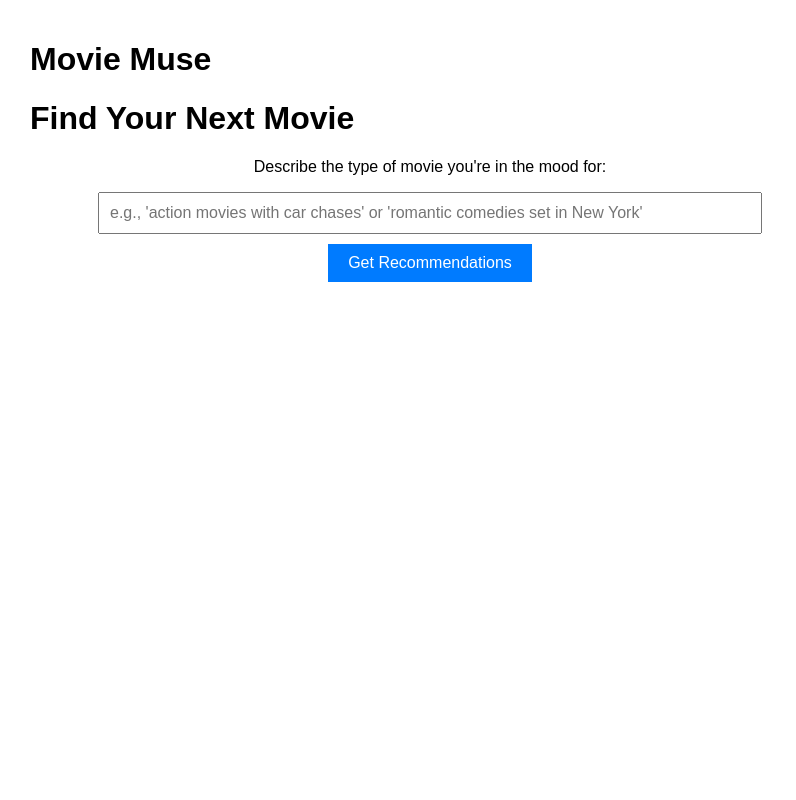
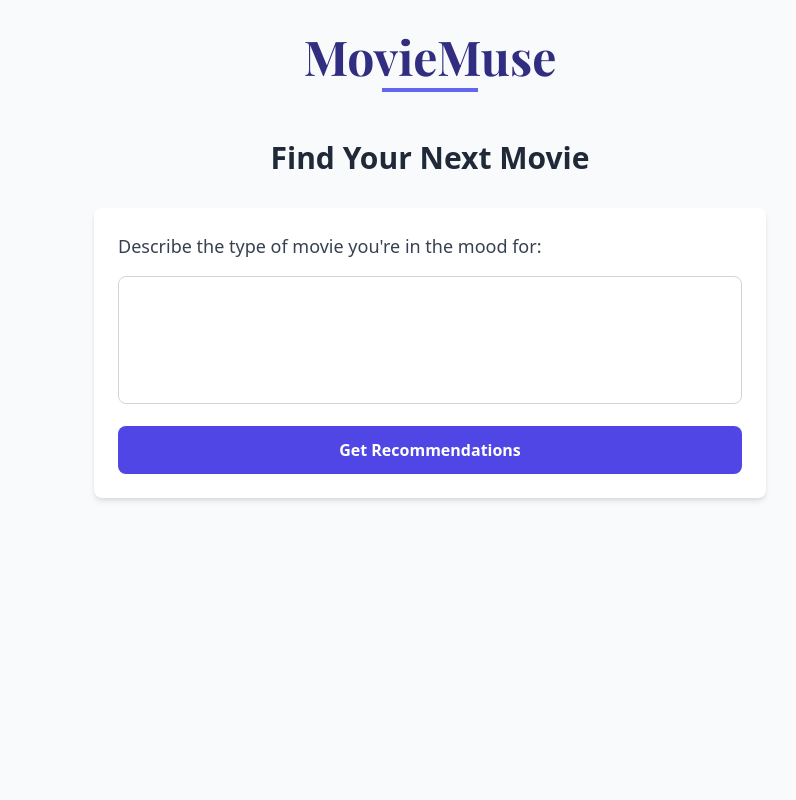
Before and after one commit to Mufasaxi/MovieMuse, a Flask app: page / in a window 1280 px wide. Shown: the whole page, without its empty margins (210-1006 px from the left). Run offline with Flask 3, Linux system fonts and the light colour scheme.

Commit message:
feat: prettify index.html

```diff
--- a/templates/index.html
+++ b/templates/index.html
@@ -1,46 +1,40 @@
 <!DOCTYPE html>
-<html>
+<html lang="en">
 <head>
-    <title>MovieMuse</title>
+    <meta charset="UTF-8">
+    <meta name="viewport" content="width=device-width, initial-scale=1.0">
+    <title>Movie Muse</title>
+    <link href="https://cdnjs.cloudflare.com/ajax/libs/tailwindcss/2.2.19/tailwind.min.css" rel="stylesheet">
+    <link href="https://fonts.googleapis.com/css2?family=Playfair+Display:wght@700&display=swap" rel="stylesheet">
     <style>
-        body {
-            font-family: Arial, sans-serif;
-            max-width: 800px;
-            margin: 0 auto;
-            padding: 20px;
-        }
-        .search-form {
-            margin: 20px 0;
-            text-align: center;
-        }
-        input[type="text"] {
-            width: 80%;
-            padding: 10px;
-            font-size: 16px;
-            margin-bottom: 10px;
-        }
-        button {
-            padding: 10px 20px;
-            font-size: 16px;
-            background-color: #007bff;
-            color: white;
-            border: none;
-            cursor: pointer;
-        }
-        button:hover {
-            background-color: #0056b3;
+        .title-font {
+            font-family: 'Playfair Display', serif;
         }
     </style>
 </head>
-<body>
-    <h1>Movie Muse</h1>
-    <h1>Find Your Next Movie</h1>
-    <form class="search-form" method="post">
-        <p>Describe the type of movie you're in the mood for:</p>
-        <input type="text" id="preferences" name="preferences"
-               placeholder="e.g., 'action movies with car chases' or 'romantic comedies set in New York'" required>
-        <br>
-        <button type="submit">Get Recommendations</button>
-    </form>
+<body class="min-h-screen bg-gray-50">
+    <div class="container mx-auto px-4 py-8">
+        <header class="text-center mb-12">
+            <h1 class="title-font text-5xl text-indigo-900 mb-2">MovieMuse</h1>
+            <div class="w-24 h-1 bg-indigo-500 mx-auto"></div>
+        </header>
+
+        <main class="max-w-2xl mx-auto">
+            <h2 class="text-3xl font-semibold text-gray-800 mb-8 text-center">Find Your Next Movie</h2>
+
+            <div class="bg-white rounded-lg shadow-md p-6">
+                <label class="block text-gray-700 text-lg mb-4">
+                    Describe the type of movie you're in the mood for:
+                </label>
+                <textarea
+                    class="w-full p-3 border border-gray-300 rounded-lg focus:ring-2 focus:ring-indigo-500 focus:border-indigo-500 h-32 resize-none"
+                    placeholder="E.g., Something adventurous with plot twists...">
+                </textarea>
+                <button class="mt-4 bg-indigo-600 text-white px-6 py-3 rounded-lg hover:bg-indigo-700 transition-colors w-full font-semibold">
+                    Get Recommendations
+                </button>
+            </div>
+        </main>
+    </div>
 </body>
 </html>
```
